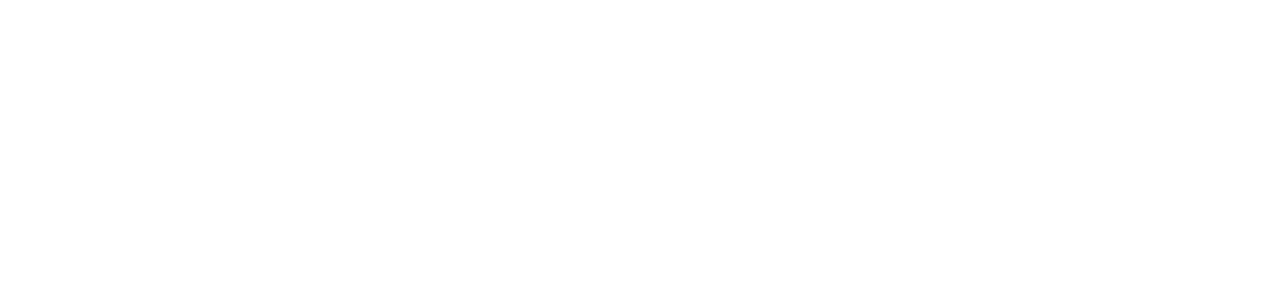
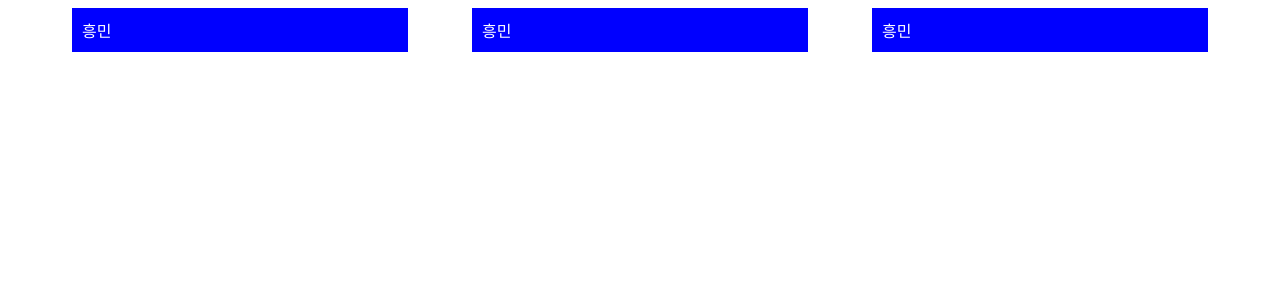
Before and after one commit to Nighteast/react20231031, a React (Create React App) app: page / in a window 1280 px wide. Shown: the top 300 px of the page. Built offline with nearby package versions, Linux system fonts and the light colour scheme.

Commit message:
스타일 적용 연습, flexbox 적용

```diff
--- a/src/App.js
+++ b/src/App.js
@@ -1,8 +1,29 @@
+function App() {
+  const MyStyle = {
+    display: "flex",
+  };
 
-function App() {
   return (
-    <div>
+    <div style={{ display: "flex", justifyContent: "space-evenly" }}>
+      <MyComp />
+      <MyComp />
+      <MyComp />
+    </div>
+  );
+}
 
+function MyComp() {
+  const name = "흥민";
+  return (
+    <div
+      style={{
+        backgroundColor: "blue",
+        color: "white",
+        padding: "10px",
+        width: "25%",
+      }}
+    >
+      {name}
     </div>
   );
 }
```
